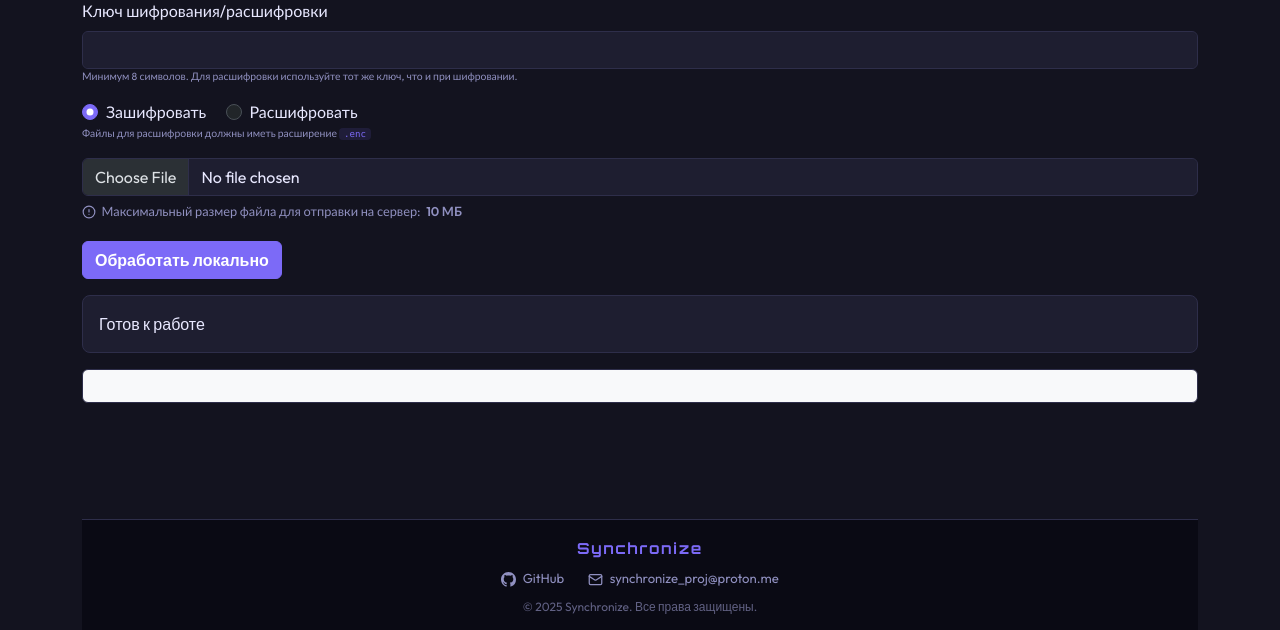
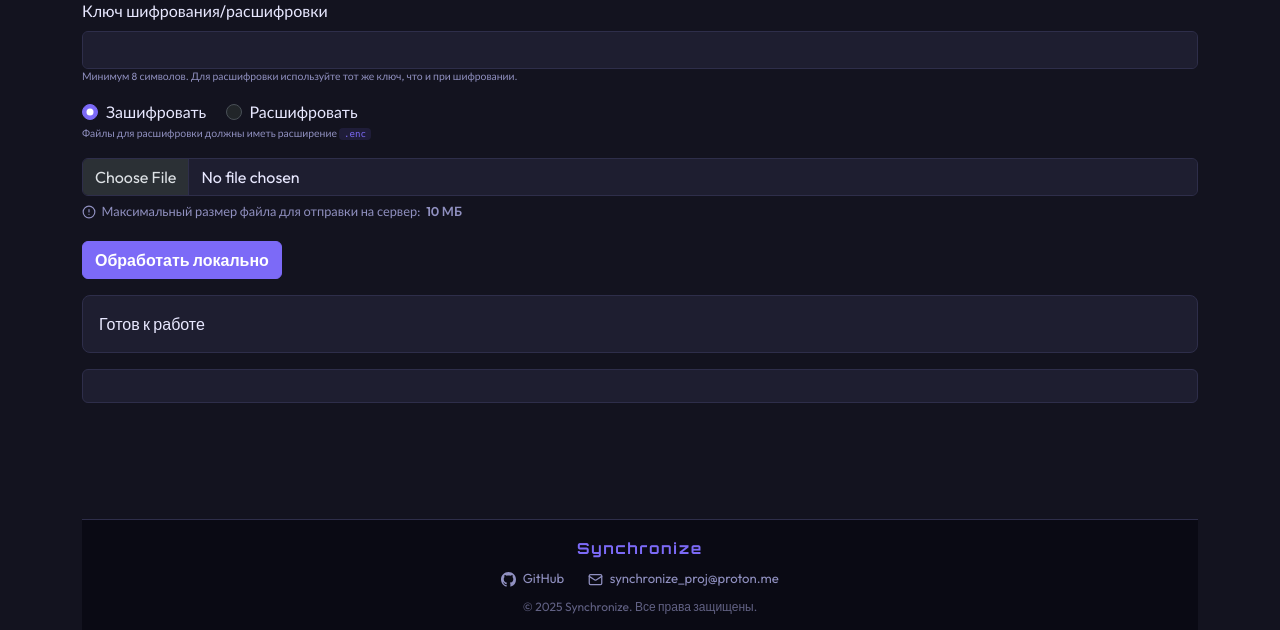
Before and after one commit to GQuadro-star/synchronize, a Django app: page / in a window 1280 px wide. Shown: the part 423-1053 px from the top of the page. Run offline with Django 5.2, Linux system fonts and the light colour scheme; some libraries are stand-ins or nearby versions.

Commit message:
Исправлен баг с нежеланием консоли шифрования менять свой облик в зависимости от темы

```diff
--- a/site/static/scripts/index_page_script.js
+++ b/site/static/scripts/index_page_script.js
@@ -25,15 +25,6 @@ document.addEventListener('DOMContentLoaded', () => {
         const el = document.getElementById('status');
         el.textContent = message;
         el.className = `mt-3 alert alert-${type}`;
-
-        if (document.documentElement.getAttribute('data-bs-theme') === 'dark') {
-            el.style.color = '#e0e0e0';
-            if (type === 'secondary') el.style.backgroundColor = '#2d2d2d';
-            if (type === 'success') el.style.backgroundColor = '#1a3d1a';
-            if (type === 'info') el.style.backgroundColor = '#1a2e3d';
-            if (type === 'warning') el.style.backgroundColor = '#3d3d1a';
-            if (type === 'danger') el.style.backgroundColor = '#3d1a1a';
-        }
     }
 
     async function readFileAsDataURL(file) {
@@ -91,7 +82,6 @@ document.addEventListener('DOMContentLoaded', () => {
         }, 0);
     }
 
-    // Инициализация обработчиков
     document.getElementById('local-form').addEventListener('submit', async (ev) => {
         ev.preventDefault();
         const fileInput = document.getElementById('local-file');
@@ -176,12 +166,10 @@ process_file(
         try {
             const { b64, filename, mime, mode } = lastResult;
             const blob = b64toBlob(b64, mime);
-            // Получаем CSRF токен до создания FormData
             const csrfToken = getCsrfToken();
 
             const formData = new FormData();
             formData.append('file', blob, filename);
-            // Дублируем токен в теле запроса — запасной вариант если заголовок блокируется прокси
             if (csrfToken) {
                 formData.append('csrfmiddlewaretoken', csrfToken);
             }
@@ -213,7 +201,6 @@ process_file(
             document.getElementById('output').innerHTML = outputText;
             updateStatus('success', 'Файл успешно загружен! Ссылка для скачивания доступна ниже');
 
-            // Добавляем кнопку для перехода на страницу скачивания
             const downloadPageBtn = document.createElement('button');
             downloadPageBtn.className = 'btn btn-success mt-3';
             downloadPageBtn.innerHTML = 'Перейти на страницу скачивания';
--- a/site/synchronize/templates/index_page.html
+++ b/site/synchronize/templates/index_page.html
@@ -53,7 +53,7 @@
   </form>
 
   <div id="status" class="mt-3 alert alert-secondary" role="alert">Готов к работе</div>
-  <pre id="output" class="mt-3 bg-light p-3 rounded" style="white-space:pre-wrap; max-height:300px; overflow:auto;"></pre>
+  <pre id="output" class="mt-3 p-3 rounded" style="white-space:pre-wrap; max-height:300px; overflow:auto;"></pre>
 </div>
 
 <script>
```
